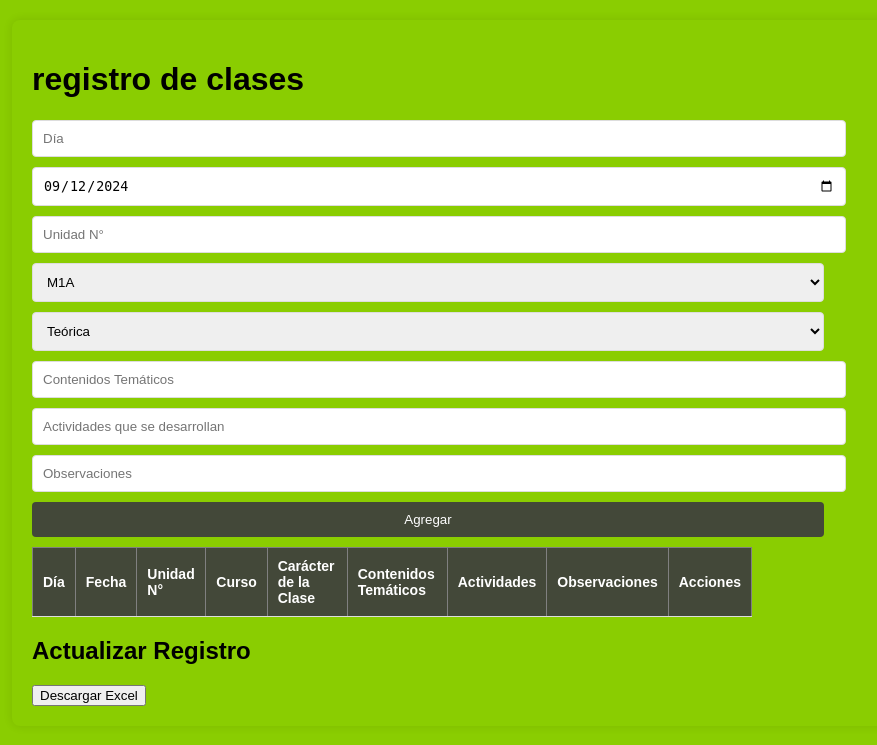
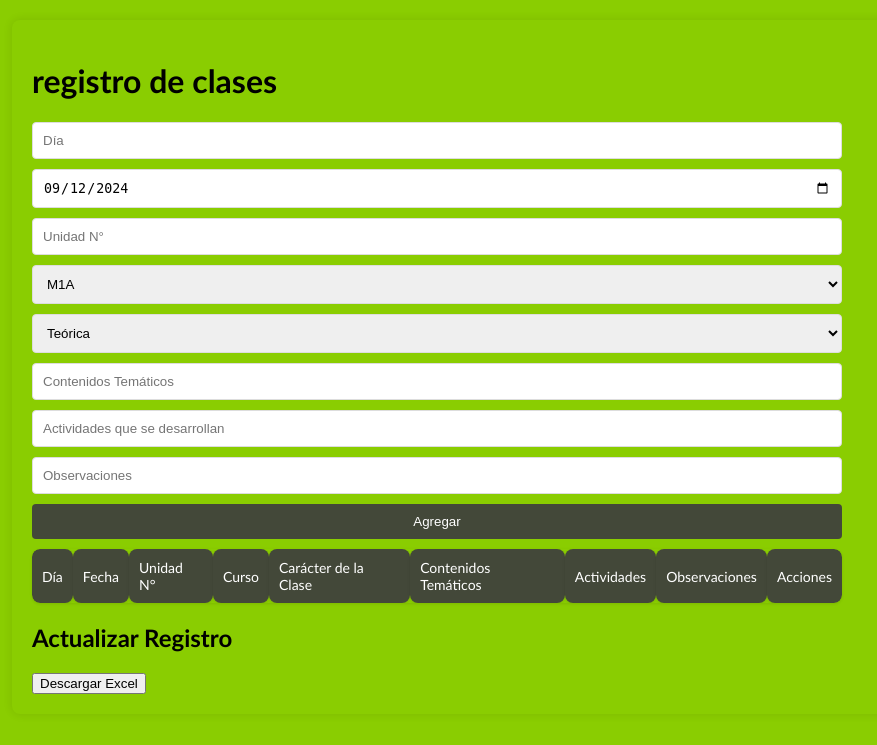
Before and after one commit to AxelArielGodoy/llenar-libro-de-temas, a Flask app: page / in a window 1280 px wide. Shown: the top 745 px of the page, without its empty margins (158-1035 px from the left). Run offline with Flask 3, Linux system fonts and the light colour scheme; lists and menus that the app fills with data are empty.

Commit message:
buscando el responsive

```diff
--- a/app.py
+++ b/app.py
@@ -78,4 +78,4 @@ def descargar_excel():
     return send_file(EXCEL_FILE, as_attachment=True)
 
 if __name__ == "__main__":
-    app.run(debug=True)
+    app.run(app.run(host='0.0.0.0'), debug=True)
--- a/static/styles.css
+++ b/static/styles.css
@@ -2,7 +2,7 @@ body {
   margin: 0;
   padding: 0;
   background-color: #9df314; /* Cambia el color aquí */
-  font-family: Arial, sans-serif;
+  font-family: "Calibri", sans-serif;
 }
 
 /* Estilo general para el contenedor principal */
@@ -29,11 +29,13 @@ form input,
 form select,
 form button {
   display: block;
-  width: 88%;
+  width: 100%; /* Asegura que todos tengan el mismo ancho */
+  max-width: 90%; /* Controla el ancho máximo al igual que antes */
   margin-bottom: 10px;
   padding: 10px;
   border-radius: 4px;
   border: 1px solid #ddd;
+  box-sizing: border-box; /* Incluye el padding y el borde en el cálculo del ancho */
 }
 
 form button {
@@ -57,36 +59,64 @@ form button:hover {
 }
 
 table {
-  width: 80%;
-  border-collapse: collapse;
+  width: 90%;
+  border-collapse: separate; /* Cambia a 'separate' para permitir bordes redondeados */
+  border-spacing: 0; /* Elimina el espacio entre celdas */
+  border: 1px solid #ddd; /* Borde general de la tabla */
+  border-radius: 8px; /* Bordes redondeados de la tabla */
+  overflow: hidden; /* Asegura que los bordes redondeados se apliquen correctamente */
 }
 
-th,
 td {
-  padding: 10px; /* Aumento del relleno para mejor legibilidad */
+  padding: 10px;
   text-align: left;
-  border-bottom: 1px solid #ddd;
-  font-size: 14px; /* Tamaño de fuente más grande para mejor lectura */
+  border-bottom: 1px solid #ddd; /* Bordes inferiores suaves */
+  font-size: 14px;
 }
 
 th {
   background-color: #3e3e3eec;
   color: white;
+  padding: 10px;
+  border-bottom: 1px solid #ddd;
+  font-weight: normal; /* Sin negrita */
+  border-top: 1px solid #ddd; /* Borde superior suave */
+  text-align: left;
 }
 
 tr:nth-child(even) {
-  background-color: #d1b7b7;
+  background-color: #f2f2f2; /* Fondo más claro para filas pares */
 }
 
+table,
+th,
+td {
+  border-radius: 8px; /* Bordes redondeados para todas las celdas */
+  border: none; /* Elimina el borde predeterminado */
+  box-shadow: 0 1px 3px rgba(0, 0, 0, 0.1); /* Sombra suave para un efecto más moderno */
+}
 /* Ajustes para dispositivos móviles */
 @media (max-width: 600px) {
   table {
     font-size: 12px; /* Tamaño de fuente ajustado para móviles */
   }
 
+  form input,
+  form select,
+  form button {
+    max-width: 100%; /* Asegura que los campos ocupen todo el ancho disponible */
+    padding: 8px; /* Ajuste de padding para móviles */
+  }
+
   th,
   td {
     padding: 8px; /* Ajuste del relleno en pantallas pequeñas */
+  }
+
+  /* Ajustes para botones en la tabla */
+  .tabla-btn {
+    padding: 4px 8px; /* Ajuste del tamaño de los botones para móviles */
+    font-size: 10px; /* Tamaño de fuente más pequeño para móviles */
   }
 }
 
@@ -96,3 +126,19 @@ tr:nth-child(even) {
     font-size: 14px; /* Tamaño de fuente adecuado para pantallas grandes */
   }
 }
+
+/* Estilo específico para los botones de la tabla */
+.tabla-btn {
+  padding: 5px 10px;
+  font-size: 12px;
+  border-radius: 4px;
+  background-color: #3e3e3eec;
+  color: white;
+  border: none;
+  cursor: pointer;
+  margin: 2px;
+}
+
+.tabla-btn:hover {
+  background-color: #000000;
+}
--- a/templates/index.html
+++ b/templates/index.html
@@ -7,6 +7,7 @@
       type="text/css"
       href="{{ url_for('static', filename='styles.css') }}"
     />
+    <meta name="viewport" content="width=device-width, initial-scale=1.0" />
   </head>
   <body class="container">
     <h1>registro de clases</h1>
@@ -79,21 +80,20 @@
           <td>{{ dato.observaciones }}</td>
           <td>
             <!-- Botón para seleccionar un registro para actualización -->
-            <form style="display: block">
             <button
+              class="tabla-btn"
               type="button"
               onclick="showUpdateForm({{ dato.id }}, '{{ dato.dia }}', '{{ dato.fecha }}', '{{ dato.unidad_numero }}', '{{ dato.curso }}', '{{ dato.caracter_clase }}', '{{ dato.contenidos_tematicos }}', '{{ dato.actividades }}', '{{ dato.observaciones }}')"
             >
               Actualizar
             </button>
-            </form>
             <!-- Formulario para eliminar datos -->
             <form
               action="/eliminar/{{ dato.id }}"
               method="post"
               style="display: block"
             >
-              <button type="submit">Eliminar</button>
+              <button class="tabla-btn" type="submit">Eliminar</button>
             </form>
           </td>
         </tr>
```
Lines whose indentation alone changed are shown as unchanged.
